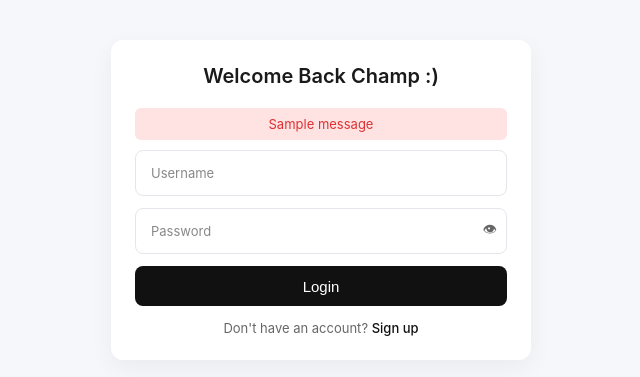
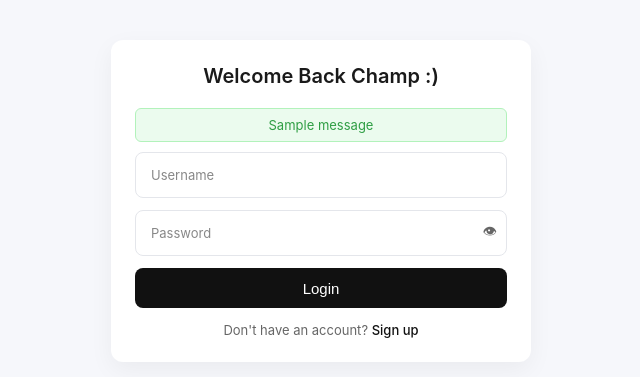
Before and after one commit to sankalp90/django-todo-app, a Django app: page /accounts/login/ in a window 1280 px wide. Shown: the top 377 px of the page, without its empty margins (319-959 px from the left). Run offline with Django 5.2, Linux system fonts and the light colour scheme; tables that the repository leaves empty hold one stand-in row (values such as "Sample post"); one stand-in notice (Sample message) is shown.

Commit message:
bug fix of login ui

```diff
--- a/accounts/templates/accounts/login.html
+++ b/accounts/templates/accounts/login.html
@@ -12,7 +12,13 @@
 
     {% if messages %}
         {% for message in messages %}
-            <p class="error-text">{{ message }}</p>
+            <p class="
+                {% if message.tags == 'error' %}error-text
+                {% elif message.tags == 'success' %}success-text
+                {% endif %}
+            ">
+                {{ message }}
+            </p>
         {% endfor %}
     {% endif %}
 
--- a/accounts/views.py
+++ b/accounts/views.py
@@ -1,48 +1,57 @@
-from django.shortcuts import render
-
 from django.shortcuts import render, redirect
 from django.contrib.auth.models import User
 from django.contrib import messages
+from django.contrib.auth import authenticate, login, logout
 
 
-#signup logic
+ #signup logic
 def signup(request):
     if request.method == 'POST':
-        username = request.POST['username']
-        email = request.POST['email']
-        password = request.POST['password']
+        username = request.POST.get('username')
+        email = request.POST.get('email')
+        password = request.POST.get('password')
+
+
+        if not username or not email or not password:
+            messages.error(request, "All fields are required")
+            return redirect('signup')
+
 
         if User.objects.filter(username=username).exists():
             messages.error(request, "Username already exists")
             return redirect('signup')
+
+
+        if User.objects.filter(email=email).exists():
+            messages.error(request, "Email already registered")
+            return redirect('signup')
+
 
         user = User.objects.create_user(
             username=username,
             email=email,
             password=password
         )
-        user.save()
-
-        messages.success(request, "Account created successfully")
+        messages.success(request, "Account created successfully 🎉 Please login.")
         return redirect('login')
-
     return render(request, 'accounts/signup.html')
 
 
-
-
-#login logic
-from django.contrib.auth import authenticate, login
-
+# login logic
 def login_view(request):
     if request.method == 'POST':
-        username = request.POST['username']
-        password = request.POST['password']
+        username = request.POST.get('username')
+        password = request.POST.get('password')
+
+        if not username or not password:
+            messages.error(request, "Please enter username and password")
+            return redirect('login')
 
         user = authenticate(request, username=username, password=password)
 
         if user is not None:
             login(request, user)
+            messages.success(request, f"Welcome back, {user.username} ")
             return redirect('todo_list')
         else:
             messages.error(request, "Invalid credentials")
@@ -51,10 +60,9 @@ def login_view(request):
     return render(request, 'accounts/login.html')
 
 
-
-#logout logic
-from django.contrib.auth import logout
-
+# logout logic
 def logout_view(request):
     logout(request)
+    messages.success(request, "Logged out successfully")
+
     return redirect('login')
--- a/static/css/style.css
+++ b/static/css/style.css
@@ -425,3 +425,15 @@ input[type="checkbox"]:checked {
 .toggle-password:hover {
     color: #111;
 }
+/* SUCCESS TEXT */
+.success-text {
+    color: #2f9e44;
+    background: #ebfbee;
+    animation: fadeSlideIn 0.3s ease;
+    padding: 8px;
+    border-radius: 6px;
+    font-size: 13px;
+    margin-bottom: 10px;
+    text-align: center;
+    border: 1px solid #b2f2bb;
+}
```
Also changed, not shown: accounts/templates/accounts/signup.html (+7 -1 lines).
